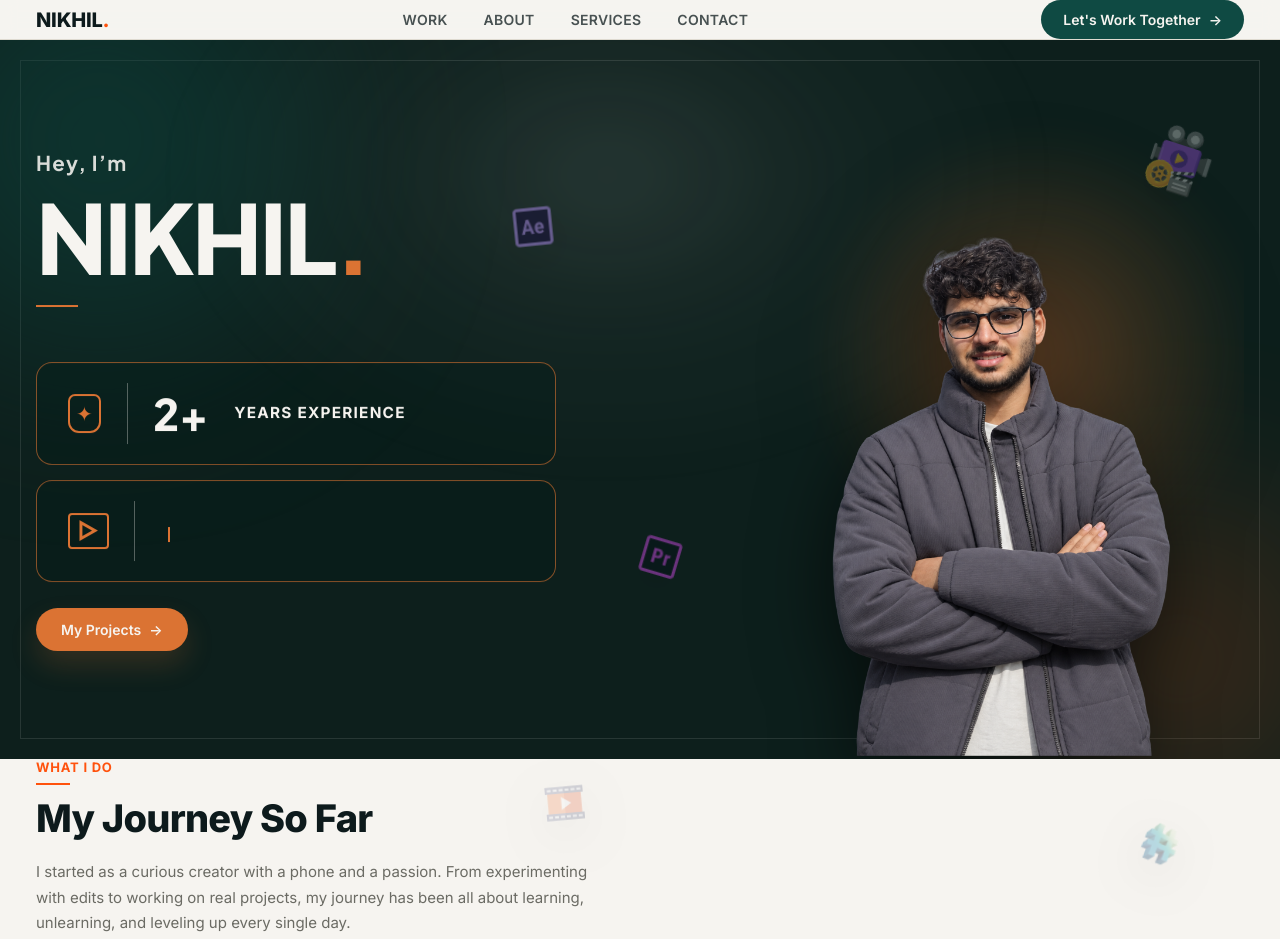
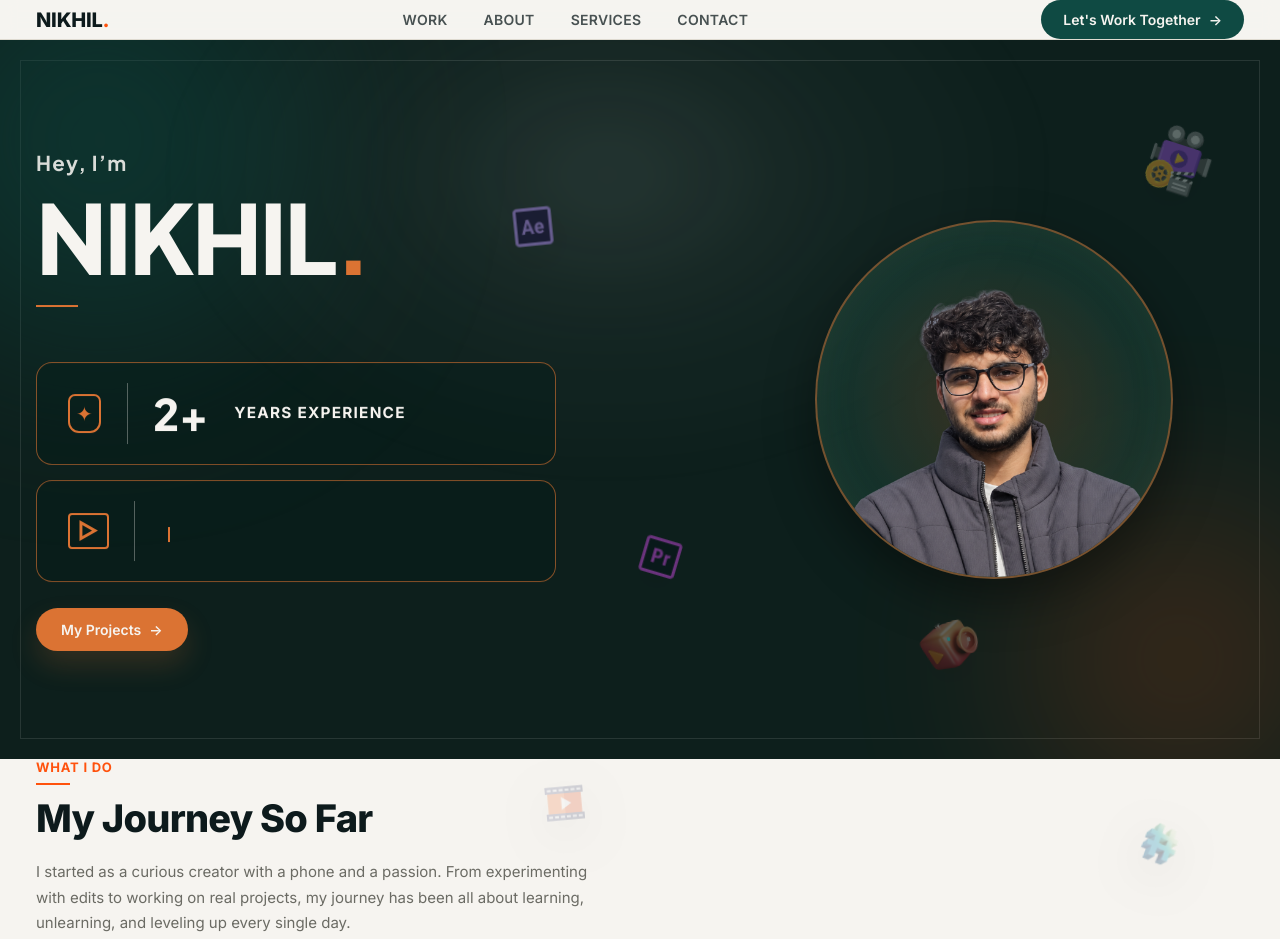
Before and after one commit to nikkhil10825/nikhil-portfolio, a website: page index.html in a window 1280 px wide. Shown: the top 939 px of the page. Drawn offline with Linux system fonts and the light colour scheme.

Commit message:
Apply circular avatar portrait frame across both desktop and mobile views

```diff
--- a/style.css
+++ b/style.css
@@ -522,61 +522,47 @@ p{margin:0;}
   letter-spacing: 0.02em;
 }
 
-/* Portrait column — stretches to full grid row height */
+/* Portrait column — circular framed avatar across desktop & mobile */
 .hero-portrait {
   position: relative;
-  align-self: stretch;
   display: flex;
-  align-items: flex-end;
+  align-items: center;
   justify-content: center;
+  width: clamp(300px, 28vw, 440px);
+  height: clamp(300px, 28vw, 440px);
+  margin: 0 auto;
+  border-radius: 50%;
+  background: radial-gradient(circle, rgba(219,115,51,0.22) 0%, rgba(15,74,67,0.45) 70%, transparent 100%);
+  border: 2px solid rgba(219,115,51,0.5);
+  box-shadow: 0 20px 50px rgba(0,0,0,0.4), inset 0 0 40px rgba(219,115,51,0.12);
   overflow: hidden;
-  filter: drop-shadow(-8px 20px 35px rgba(0,0,0,.55));
-  max-height: 860px;
+  align-self: center;
+  transition: transform 0.35s ease, border-color 0.35s ease, box-shadow 0.35s ease;
+}
+.hero-portrait:hover {
+  border-color: rgba(219,115,51,0.85);
+  box-shadow: 0 24px 60px rgba(219,115,51,0.22), inset 0 0 45px rgba(219,115,51,0.2);
+  transform: translateY(-4px) scale(1.02);
 }
 .hero-portrait::before{
-  content:"";
-  position:absolute;
-  z-index:0;
-  width:82%;
-  aspect-ratio:1;
-  right:3%;
-  top:16%;
-  border-radius:50%;
-  background:radial-gradient(circle,rgba(219,115,51,.36) 0%,rgba(219,115,51,.16) 40%,transparent 72%);
-  filter:blur(24px);
-  animation:portraitGlow 2.2s ease-in-out infinite alternate;
-}
-@keyframes portraitGlow{
-  from{opacity:.5;transform:scale(.9) translate(-3%,2%);}
-  to{opacity:1;transform:scale(1.08) translate(3%,-2%);}
+  display: none;
 }
 .portrait-label{
-  position:absolute;
-  z-index:2;
-  right:0;
-  top:28px;
-  color:rgba(246,244,240,.65);
-  font-size:10px;
-  font-weight:700;
-  letter-spacing:.18em;
-  line-height:1.45;
-  text-align:right;
+  display: none;
 }
 .hero-photo-img {
   position: relative;
   z-index: 1;
   width: 100%;
-  max-width: 540px;
   height: 100%;
-  max-height: 720px;
-  object-fit: contain;
-  object-position: bottom center;
-  transform: translateY(var(--portrait-scroll, 0px));
+  object-fit: cover;
+  object-position: top center;
+  transform: translateY(14px) scale(1.18);
   transition: transform 0.4s cubic-bezier(0.25, 1, 0.5, 1);
   display: block;
 }
 .hero-portrait:hover .hero-photo-img {
-  transform: translateY(calc(var(--portrait-scroll, 0px) - 6px)) scale(1.02);
+  transform: translateY(14px) scale(1.23);
 }
 
 /* ---------- Journey / Services ---------- */
@@ -841,10 +827,6 @@ p{margin:0;}
     gap: 32px;
     min-height: calc(100svh - 81px);
     max-height: 840px;
-  }
-  .hero-photo-img {
-    max-width: 440px;
-    max-height: 600px;
   }
 }
 
```
